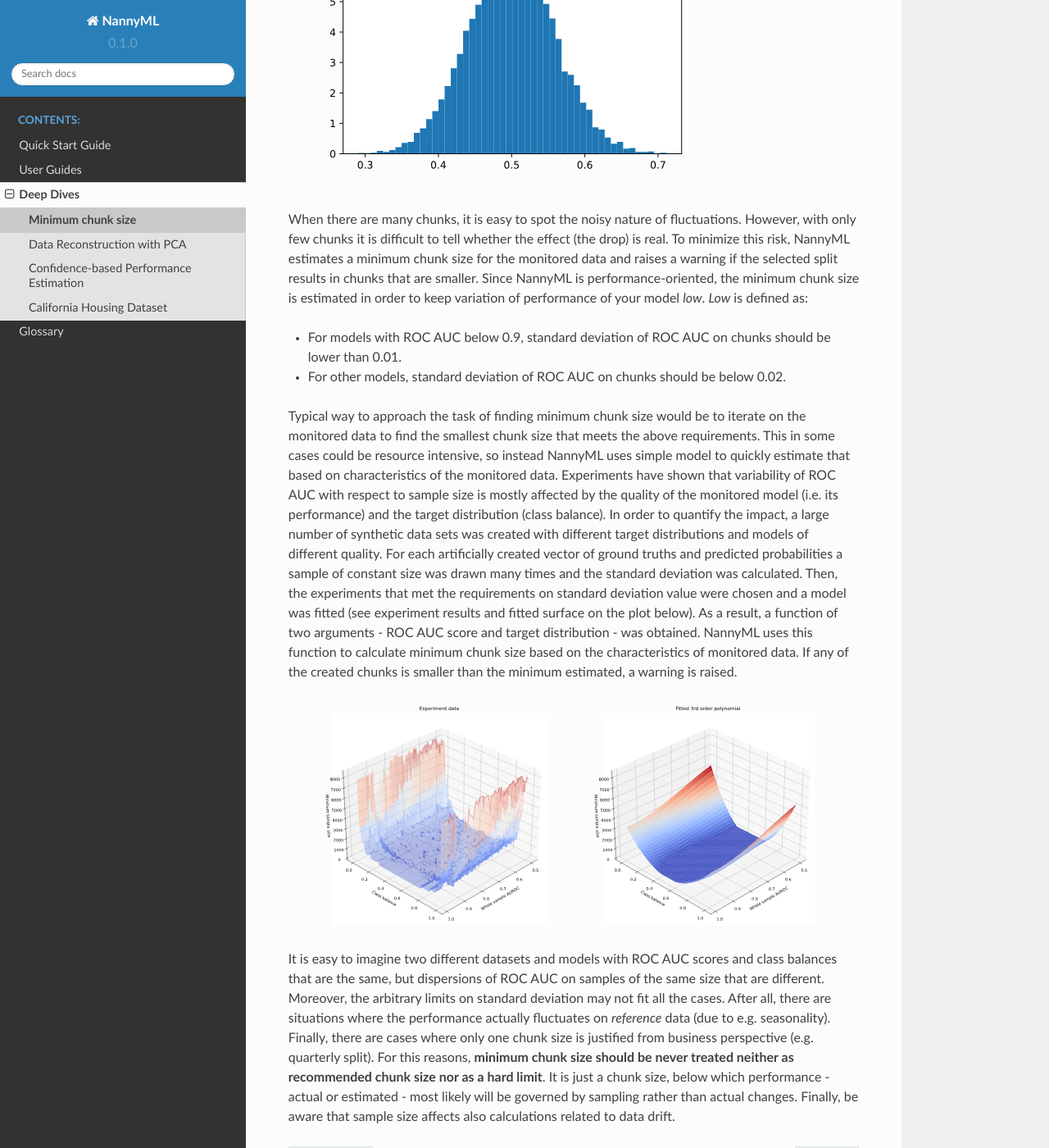
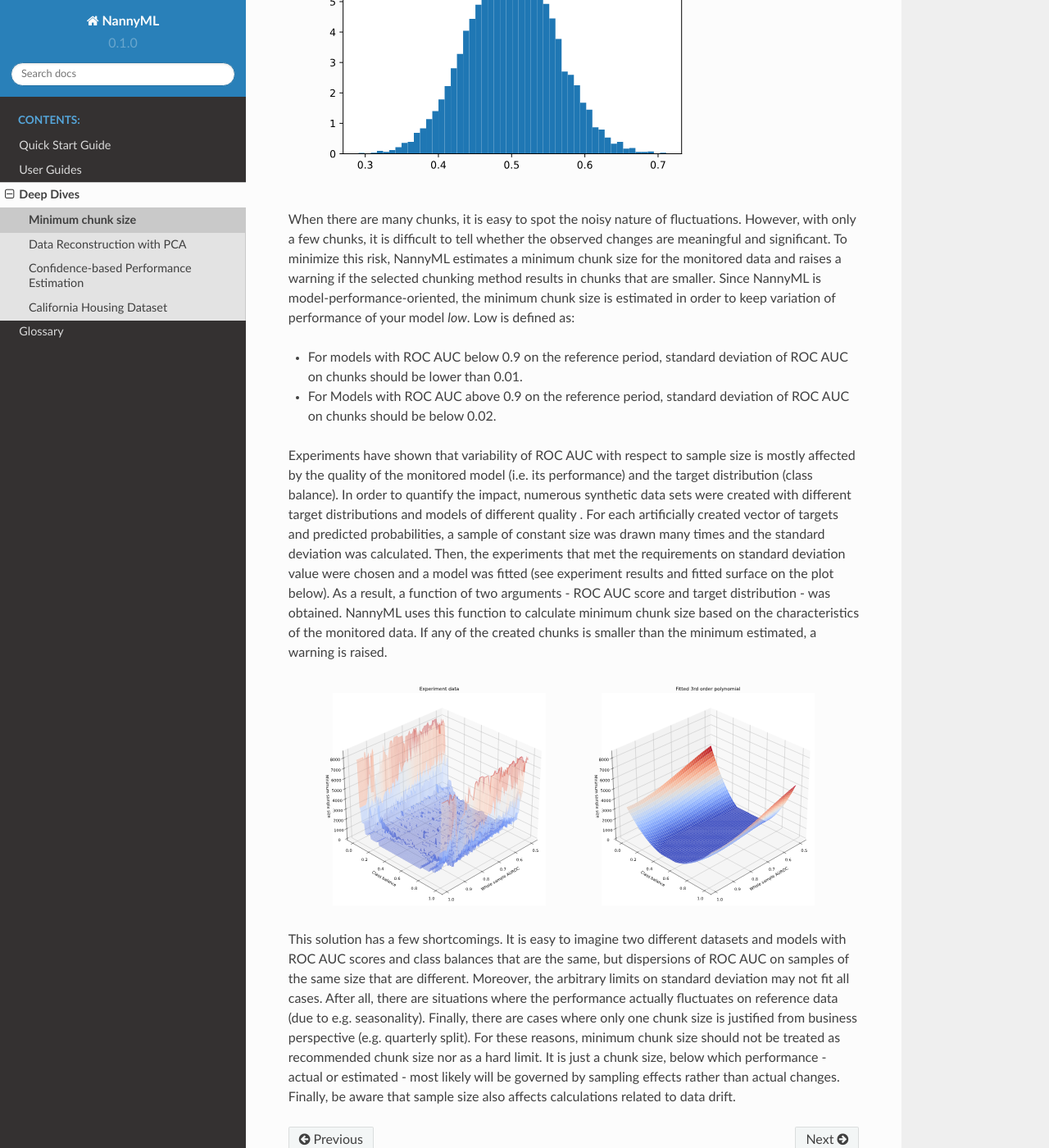
Before and after one commit to NannyML/nannyml, a Sphinx documentation site: the page built from docs/deep_dive/minimum_chunk_size.rst, in a window 1280 px wide and 1400 px high, scrolled down 886 px. Shown: the whole window at 82% size. Built offline with Sphinx 7.4.7 and the Read the Docs theme 2.0.0, drawn with Linux system fonts in a browser that asks for light colours; pages that are not in the unit, such as notebooks, are missing from menus; some of the changed text lies outside the part shown.

Commit message:
feed on chunk size

```diff
--- a/docs/deep_dive/minimum_chunk_size.rst
+++ b/docs/deep_dive/minimum_chunk_size.rst
@@ -5,73 +5,52 @@
 ==================
 
 .. note::
-    Not sure what data chunk is in the first place? Read about :term:`Data Chunk` for short explanation or go through
+    Not sure what data chunk is in the first place? Read about :term:`Data Chunk` for a short explanation or go through
     the :ref:`guide<chunk-data>` for practical implementations.
 
 
-**In data sciences sample size affects everything, especially when it is small**. NannyML allows to split data
-in chunks in different ways because periods in the data may be meaningful and no one knows it better than
-the owner of the monitored model/data.
-However, when the chunks are too small, **what looks like a significant drop in performance of the monitored model,
-may in
-fact be only sampling effect**. To better understand that, look at the histogram below. It
-shows
-dispersion of ROC AUC for random model *predicting* random binary target (which by definition should be 0.5) for sample
-of 100 observations. It is not uncommon to get ROC AUC of 0.65 for some samples.
+Small sample size strongly affects the reliability of any ML or statistical analysis, including data drift detection
+and performance estimation. NannyML allows splitting data in chunks in different ways to let users choose chunks that
+are meaningful for them. However, when the chunks are too small, **what looks like a significant drop in performance
+of the monitored model may be only a sampling effect**. To better understand that, have a look at the histogram below
+. It shows dispersion of ROC AUC for a random model predicting a random binary target (which by definition should be 0.5) for a sample of 100 observations. It is not uncommon to get ROC AUC of 0.65 for some samples.
 
 .. code-block:: python
 
     >>> import numpy as np
     >>> import matplotlib.pyplot as plt
     >>> from sklearn.metrics import roc_auc_score
-
+    >>>
     >>> sample_size = 100
     >>> roc_aucs = []
-
+    >>>
     >>> for experiment in range(10_000):
     >>>     y_trues = np.random.binomial(1, 0.5, sample_size) # balanced dataset
     >>>     y_pred_probas = np.random.beta(0.5,0.5, sample_size) # beta distribution of y_pred_proba
     >>>     roc_aucs.append(roc_auc_score(y_trues, y_pred_probas))
-
+    >>>
     >>> plt.hist(roc_aucs, bins=50, density=True)
     >>> plt.title("ROC AUC of random classifier\n for randomly selected samples of 100 observations.");
 
 .. image:: ../_static/deep_dive_data_chunks_stability_of_ROC_AUC.svg
     :width: 400pt
 
-When there are many chunks, it is easy to spot the noisy nature of fluctuations. However, with only few chunks it
-is difficult to tell whether the effect (the drop) is real. To minimize this risk, NannyML estimates a minimum chunk
-size for the monitored data and raises a warning if the selected split results in chunks that are smaller.
-Since NannyML is performance-oriented, the minimum chunk size is estimated in order to keep variation of performance
-of your model *low*. *Low* is defined as:
+When there are many chunks, it is easy to spot the noisy nature of fluctuations. However, with only a few chunks, it
+is difficult to tell whether the observed changes are meaningful and significant. To minimize this risk, NannyML
+estimates a minimum chunk size for the monitored data and raises a warning if the selected chunking method results in
+chunks that are smaller. Since NannyML is model-performance-oriented, the minimum chunk size is estimated in order to keep variation of performance of your model *low*. Low is defined as:
 
-- For models with ROC AUC below 0.9, standard deviation of ROC AUC on chunks should be lower than 0.01.
-- For other models, standard deviation of ROC AUC on chunks should be below 0.02.
+- For models with ROC AUC below 0.9 on the reference period, standard deviation of ROC AUC on chunks should be lower than 0.01.
+- For Models with ROC AUC above 0.9 on the reference period, standard deviation of ROC AUC on chunks should be below 0.02.
 
-Typical way to approach the task of finding minimum chunk size would be to iterate on the monitored data to find the
-smallest chunk size that meets the above requirements. This in some cases could be resource intensive, so instead
-NannyML uses simple model to quickly estimate that based on characteristics of the monitored data.
-Experiments have shown that variability of ROC AUC with respect to sample size is mostly affected
-by the quality of the monitored model (i.e. its performance) and the target distribution (class balance). In order to
-quantify the impact, a large
-number of synthetic data sets was created with different target distributions and models of different quality. For each
-artificially created vector of ground truths and predicted probabilities a sample of constant size was drawn many times
-and the standard deviation was calculated. Then, the experiments that met the requirements on standard
-deviation value were chosen and a model was fitted (see experiment results and fitted surface on the plot below).
-As a result, a function of two arguments - ROC AUC score and target distribution - was obtained.
-NannyML uses this function to calculate minimum chunk size based on the characteristics of monitored data.
-If any of the created chunks is smaller than the minimum estimated, a warning
-is raised.
+Experiments have shown that variability of ROC AUC with respect to sample size is mostly affected by the quality of
+the monitored model (i.e. its performance) and the target distribution (class balance). In order to quantify the
+impact, numerous synthetic data sets were created with different target distributions and models of different quality
+. For each artificially created vector of targets and predicted probabilities, a sample of constant size was drawn
+many times and the standard deviation was calculated. Then, the experiments that met the requirements on standard deviation value were chosen and a model was fitted (see experiment results and fitted surface on the plot below). As a result, a function of two arguments - ROC AUC score and target distribution - was obtained. NannyML uses this function to calculate minimum chunk size based on the characteristics of the monitored data. If any of the created chunks is smaller than the minimum estimated, a warning is raised.
 
 .. image:: ../_static/deep_dive_data_chunks_minimum_chunk_size.svg
     :width: 800pt
 
-It is easy to imagine two different datasets and models with ROC AUC scores and class balances that are the same,
-but dispersions of ROC AUC on samples of the same size that are different. Moreover, the arbitrary limits on standard
-deviation may not fit all the cases. After all, there are situations where the performance actually fluctuates on
-*reference* data (due to e.g. seasonality). Finally, there are cases where only one chunk size is justified from
-business perspective (e.g. quarterly split). For this reasons, **minimum chunk size should be never treated neither as
-recommended chunk size nor
-as a hard limit**. It is just a chunk size, below which performance - actual or estimated - most likely will be
-governed by sampling rather than actual changes. Finally, be aware that sample size affects also calculations related
-to data drift.
+This solution has a few shortcomings. It is easy to imagine two different datasets and models with ROC AUC scores and
+class balances that are the same, but dispersions of ROC AUC on samples of the same size that are different. Moreover, the arbitrary limits on standard deviation may not fit all cases. After all, there are situations where the performance actually fluctuates on reference data (due to e.g. seasonality). Finally, there are cases where only one chunk size is justified from business perspective (e.g. quarterly split). For these reasons, minimum chunk size should not be treated as recommended chunk size nor as a hard limit. It is just a chunk size, below which performance - actual or estimated - most likely will be governed by sampling effects rather than actual changes. Finally, be aware that sample size also affects calculations related to data drift.
```
